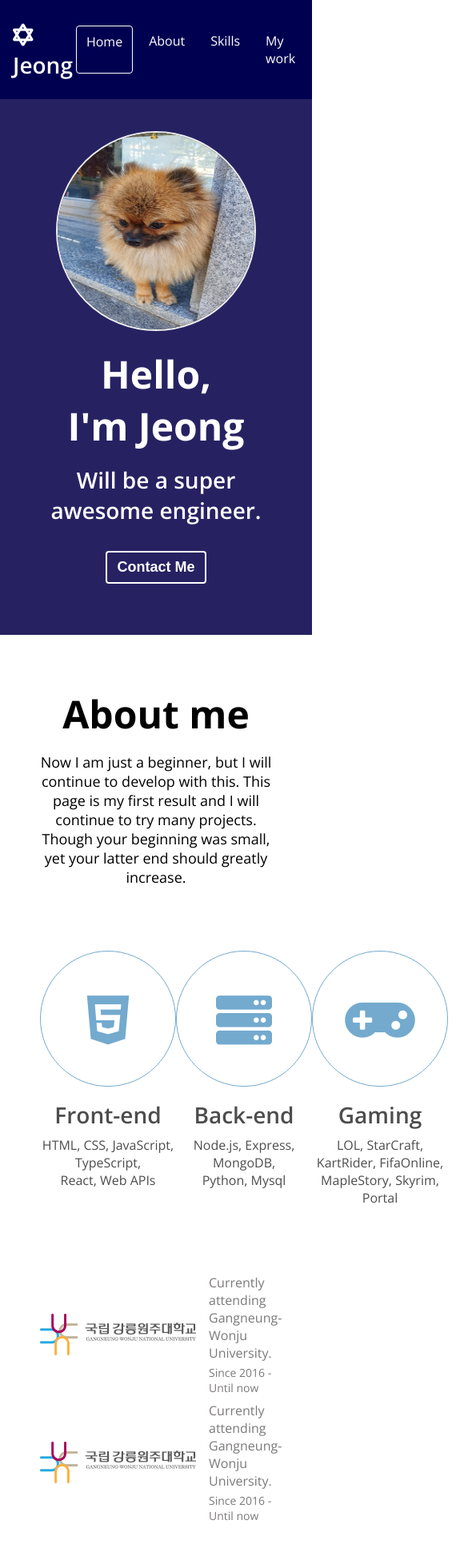
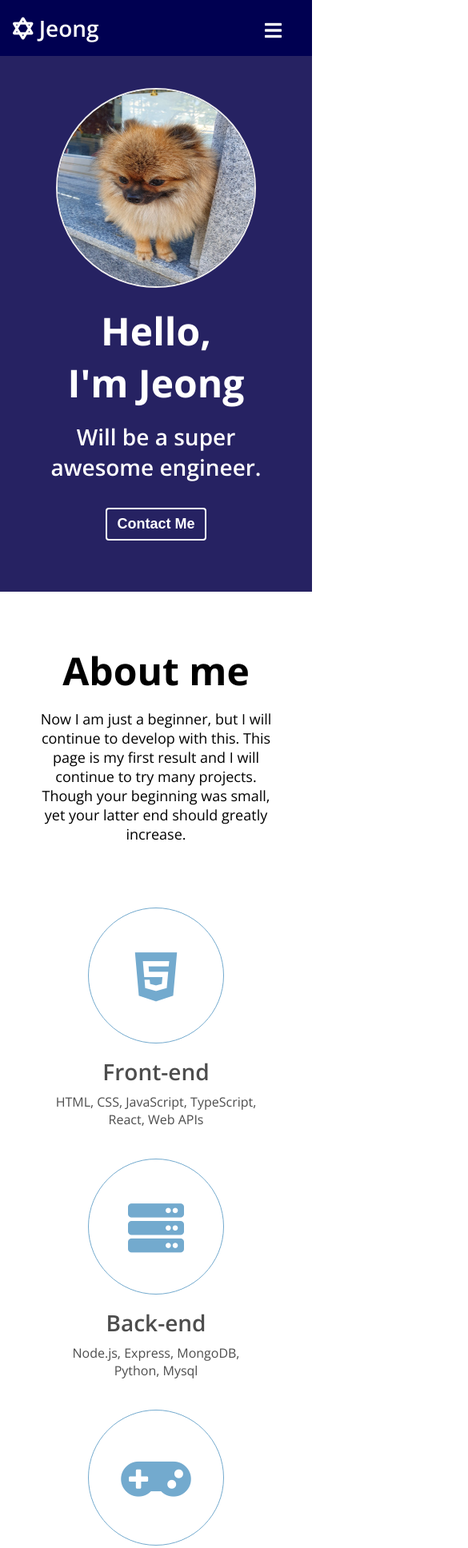
Before and after one commit to Jeong-ki/Portfolio, a plain HTML site: page index.html in a window 390 px wide. Shown: the top 1936 px of the page at 80% size, 585 px wide, since content can reach past the window. Drawn offline with nearby package versions, Linux system fonts and the light colour scheme.

Commit message:
CSS: Responsive

```diff
--- a/index.html
+++ b/index.html
@@ -22,7 +22,6 @@
             <i class="fas fa-star-of-david"></i>
             <a href="#">Jeong</a>
         </div>
-        <div>
         <ul class="navbar__menu">
             <li class="navbar__menu__item active">Home</li>
             <li class="navbar__menu__item">About</li>
@@ -31,7 +30,12 @@
             <li class="navbar__menu__item">Testimonials</li>
             <li class="navbar__menu__item">Contact</li>
         </ul>
-        </div>
+
+
+        <!-- Toggle button -->
+        <button class="navbar__toggle-btn">
+            <i class="fas fa-bars"></i>
+        </button>
     </nav>
 
     <!-- Home -->
--- a/style.css
+++ b/style.css
@@ -118,13 +118,22 @@ p {
     cursor: pointer;
     border-radius: var(--size-border-radius);
 }
-
+/*
 .navbar__menu__item.active {
     border: 1px solid var(--color-white);
-}
+} */
 
 .navbar__menu__item:hover {
     background-color: var(--color-semi-blue);
+}
+
+.navbar__toggle-btn {
+    position: absolute;
+    top: 24px;
+    right: 32px;
+    font-size: 24px;
+    color: var(--color-white);
+    display: none;
 }
 
 /* Home */
@@ -448,3 +457,42 @@ p {
     transform: scale(1.1);
     color: var(--color-yellow);
 }
+
+/* For below 768px screen width */
+@media screen and (max-width: 768px) {
+    .navbar__toggle-btn {
+        display: block;
+    }
+    #navbar {
+        flex-direction: column;
+        align-items: flex-start;
+    }
+
+    .navbar__menu {
+        flex-direction: column;
+        text-align: center;
+        width: 100%;
+        display: none;
+    }
+
+    .about__majors {
+        flex-direction: column;
+    }
+
+    .mjor {
+        margin-bottom: 38px;
+    }
+
+    .skillset {
+        flex-direction: column;
+    }
+
+    .project {
+        flex-grow: 1;
+    }
+
+    .testimonial__avatar {
+        width: 80px;
+        height: 80px;
+    }
+}
```
Lines whose indentation alone changed are shown as unchanged.
